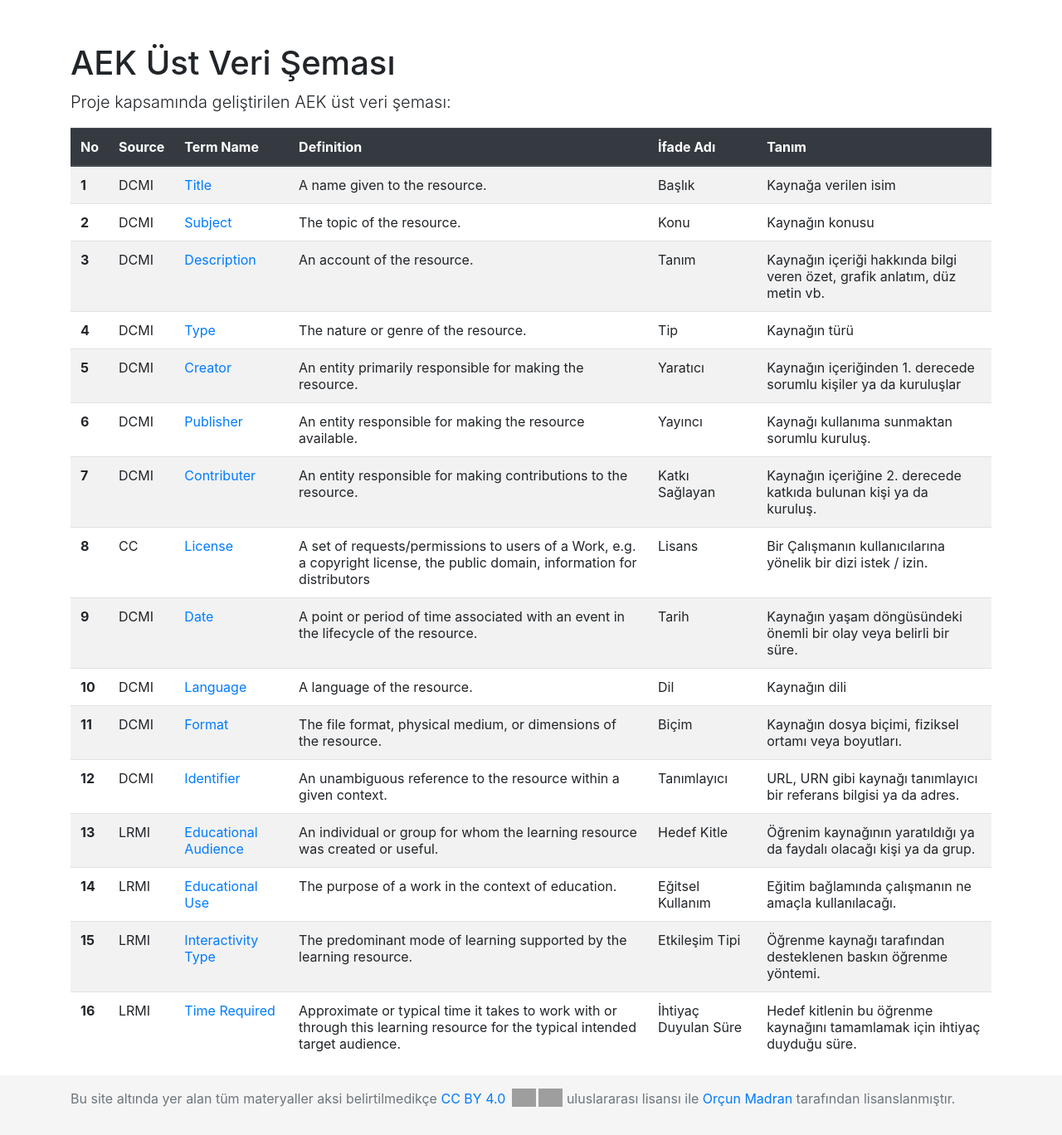
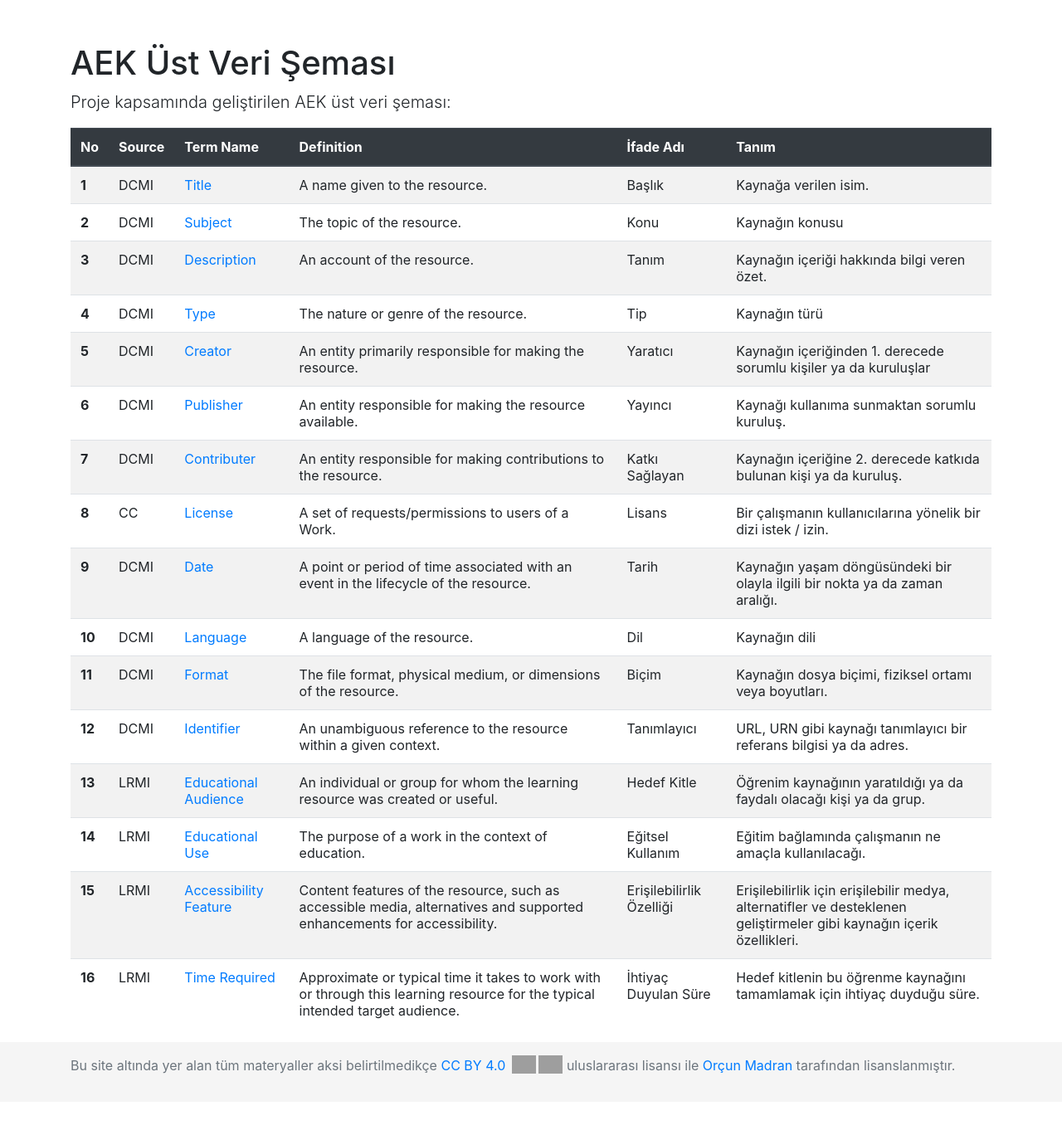
Before and after one commit to orcunmadran/net.acikders.web, a Django app: page /sema/ in a window 1280 px wide. Shown: the part 56-1424 px from the top of the page at 83% size. After the commit the page ends 1350 px from the top, so only its background shows below. Run offline with Django 3.2, Linux system fonts and the light colour scheme; some libraries are stand-ins or nearby versions; grey boxes are pictures that could not be loaded.

Commit message:
Şema güncellendi
Şema son üst veri değişikliğine göre güncellendi.

```diff
--- a/django/templates/form.html
+++ b/django/templates/form.html
@@ -10,7 +10,7 @@
 <script src="/static/base_files/jsGroup.js"></script>
 
     <h1 class="mt-5">AEK Üst Veri Giriş Formu</h1>
-<p>Açık eğitim kaynağının üst verisini oluşturmak için aşağıdaki formu doldurunuz.<br>Zorunlu alanların yanında ( <strong><span class="text-danger">*</span></strong> ) işareti yer almaktadır.</p>
+    <p>Açık eğitim kaynağının üst verisini oluşturmak için aşağıdaki formu doldurunuz.<br>Zorunlu alanların yanında ( <strong><span class="text-danger">*</span></strong> ) işareti yer almaktadır.</p>
     <form class="needs-validation" action="/metadata/" method="post" novalidate>
       {% csrf_token %}
       <p class="lead p-2 mb-2 bg-light text-dark">İçerik</p>
--- a/django/templates/sema.html
+++ b/django/templates/sema.html
@@ -22,7 +22,7 @@
           <td><a href="https://www.dublincore.org/specifications/dublin-core/dcmi-terms/#http://purl.org/dc/elements/1.1/title" target="_blank">Title</a></td>
           <td>A name given to the resource.</td>
           <td>Başlık</td>
-          <td>Kaynağa verilen isim</td>
+          <td>Kaynağa verilen isim.</td>
         </tr>
         <tr>
           <th scope="row">2</th>
@@ -38,7 +38,7 @@
           <td><a href="https://www.dublincore.org/specifications/dublin-core/dcmi-terms/#http://purl.org/dc/elements/1.1/description" target="_blank">Description</a></td>
           <td>An account of the resource.</td>
           <td>Tanım</td>
-          <td>Kaynağın içeriği hakkında bilgi veren özet, grafik anlatım, düz metin vb.</td>
+          <td>Kaynağın içeriği hakkında bilgi veren özet.</td>
         </tr>
         <tr>
           <th scope="row">4</th>
@@ -76,9 +76,9 @@
           <th scope="row">8</th>
           <td>CC</td>
           <td><a href="https://creativecommons.org/ns#License" target="_blank">License</a></td>
-          <td>A set of requests/permissions to users of a Work, e.g. a copyright license, the public domain, information for distributors</td>
+          <td>A set of requests/permissions to users of a Work.</td>
           <td>Lisans</td>
-          <td>Bir Çalışmanın kullanıcılarına yönelik bir dizi istek / izin.</td>
+          <td>Bir çalışmanın kullanıcılarına yönelik bir dizi istek / izin.</td>
         </tr>
         <tr>
           <th scope="row">9</th>
@@ -86,7 +86,7 @@
           <td><a href="https://www.dublincore.org/specifications/dublin-core/dcmi-terms/#http://purl.org/dc/elements/1.1/date" target="_blank">Date</a></td>
           <td>A point or period of time associated with an event in the lifecycle of the resource.</td>
           <td>Tarih</td>
-          <td>Kaynağın yaşam döngüsündeki önemli bir olay veya belirli bir süre.</td>
+          <td>Kaynağın yaşam döngüsündeki bir olayla ilgili bir nokta ya da zaman aralığı.</td>
         </tr>
         <tr>
           <th scope="row">10</th>
@@ -131,10 +131,10 @@
         <tr>
           <th scope="row">15</th>
           <td>LRMI</td>
-          <td><a href="https://www.dublincore.org/specifications/lrmi/lrmi_terms/#interactivityType" target="_blank">Interactivity Type</a></td>
-          <td>The predominant mode of learning supported by the learning resource.</td>
-          <td>Etkileşim Tipi</td>
-          <td>Öğrenme kaynağı tarafından desteklenen baskın öğrenme yöntemi.</td>
+          <td><a href="https://www.dublincore.org/specifications/lrmi/lrmi_1/" target="_blank">Accessibility Feature</a></td>
+          <td>Content features of the resource, such as accessible media, alternatives and supported enhancements for accessibility. </td>
+          <td>Erişilebilirlik Özelliği</td>
+          <td>Erişilebilirlik için erişilebilir medya, alternatifler ve desteklenen geliştirmeler gibi kaynağın içerik özellikleri.</td>
         </tr>
         <tr>
           <th scope="row">16</th>
```
